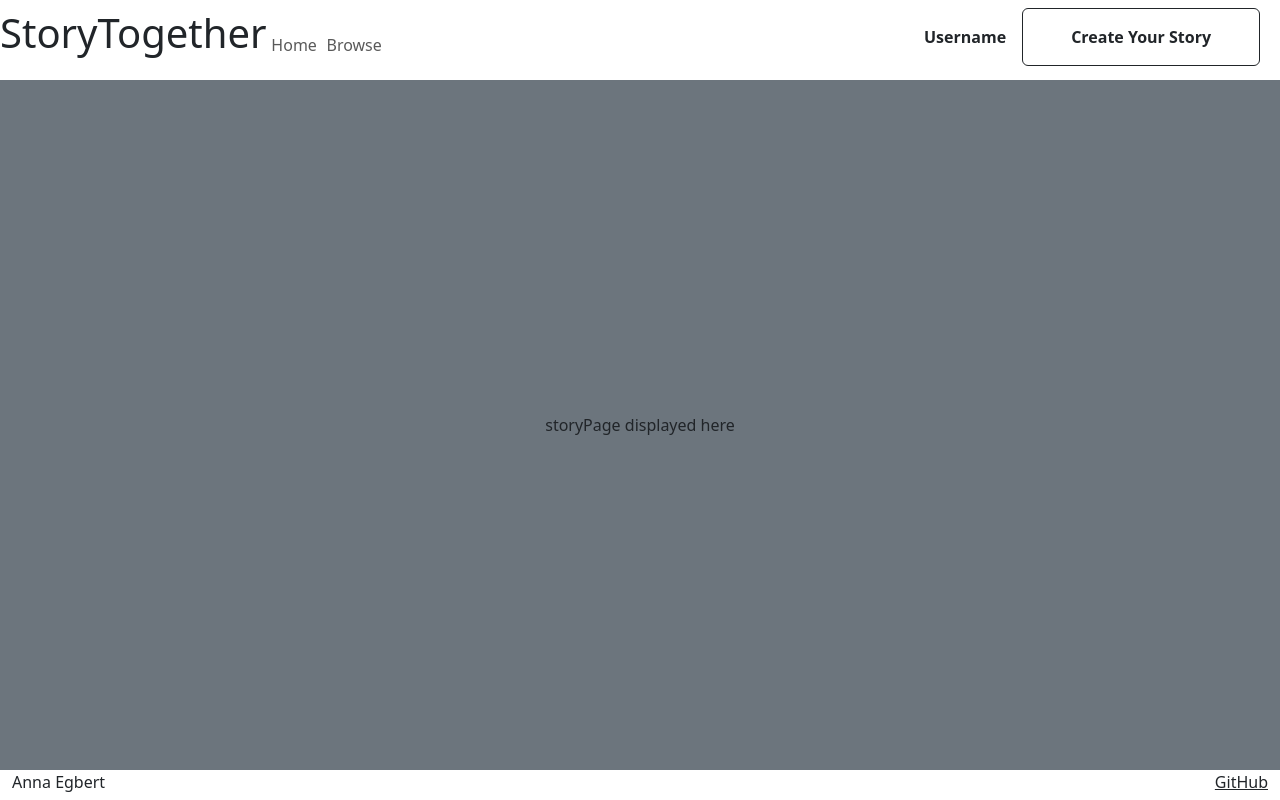
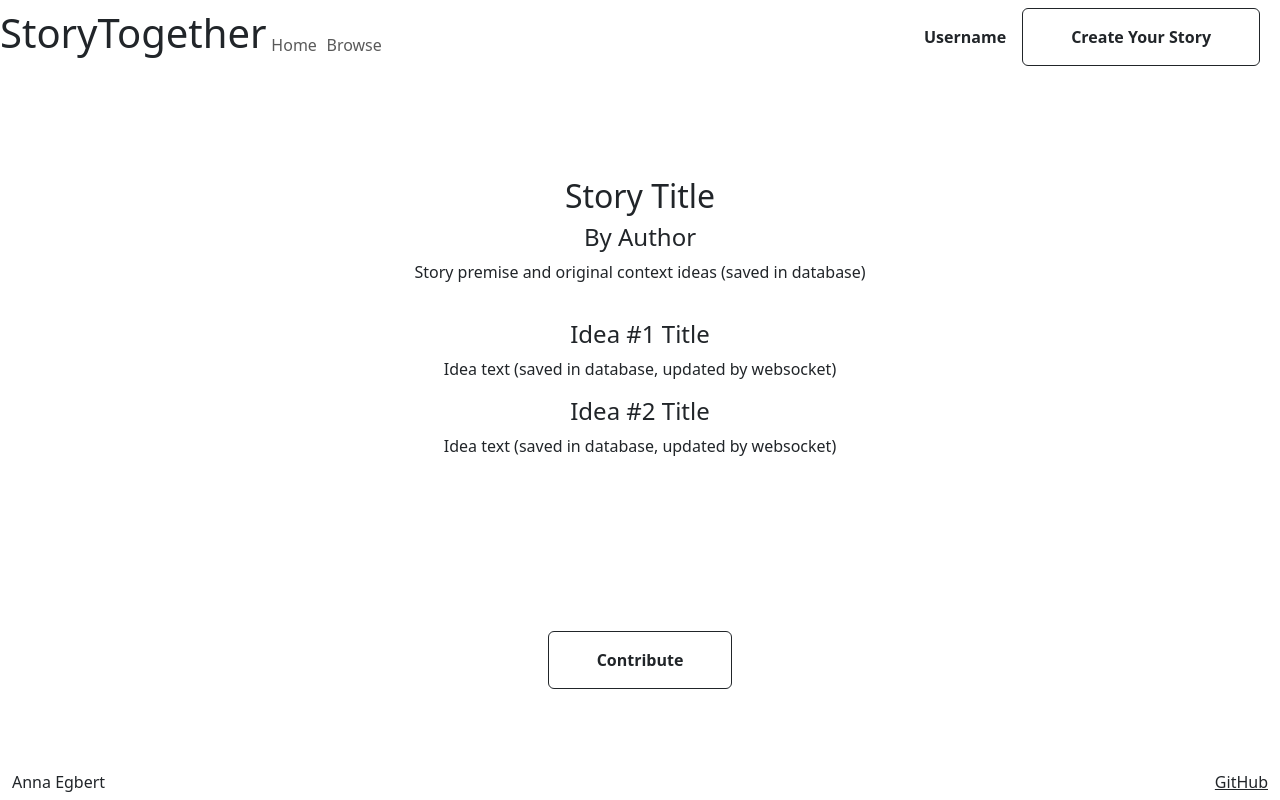
Before and after one commit to anniejack453/startup, a React (Vite) app: page /storyPage in a window 1280 px wide. Built offline with nearby package versions, Linux system fonts and the light colour scheme.

Commit message:
storyPage rendered

```diff
--- a/src/contribute/contribute.jsx
+++ b/src/contribute/contribute.jsx
@@ -2,8 +2,16 @@ import React from 'react';
 
 export function Contribute() {
   return (
-    <main className="container-fluid bg-secondary text-center">
-      <div>contribute displayed here</div>
+    <main className="container-fluid text-center">
+      <form method="get" action="storyPage.html" className="text-center container-fluid">
+            <div className="input-group mb-3">
+            <input className="mx-auto" style={{width: '300px'}} type="text" placeholder="Title" />
+            </div>
+            <div className="input-group mb-3">
+            <input className="mx-auto" style={{width: '300px'}} type="text" placeholder="Story Suggestion" />
+            </div>
+            <button type="submit" className="btn btn-outline-dark">Post</button>
+        </form>
     </main>
   );
 }
--- a/src/storyPage/storyPage.jsx
+++ b/src/storyPage/storyPage.jsx
@@ -1,9 +1,31 @@
 import React from 'react';
+import { NavLink } from 'react-router-dom';
 
 export function StoryPage() {
   return (
-    <main className="container-fluid bg-secondary text-center">
-      <div>storyPage displayed here</div>
+    <main className="container-fluid text-center">
+      <div className="container-fluid mx-auto" style={{maxWidth: '800px', padding: '20px'}}>
+            <div id="story" className="mx-auto text-center" style={{padding: '20px'}}>
+                <h2>Story Title</h2>
+                <h4>By Author</h4>
+                <p>Story premise and original context ideas
+                    (saved in database)
+                </p>
+            </div>
+            <div>
+                <h4>Idea #1 Title</h4>
+                <p>Idea text (saved in database, updated by websocket)</p>
+            </div>
+            <div>
+                <h4>Idea #2 Title</h4>
+                <p>Idea text (saved in database, updated by websocket)</p>
+            </div>
+        </div>
+        <div className="container-fluid text-center my-4">
+            <NavLink to="/contribute" className="btn btn-outline-dark btn-md fw-bold px-5 py-3">
+                Contribute
+            </NavLink>
+        </div>
     </main>
   );
 }
```
